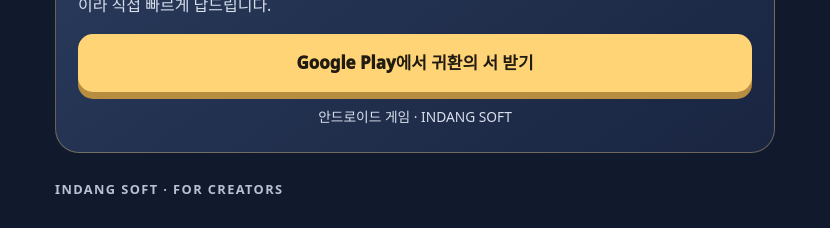
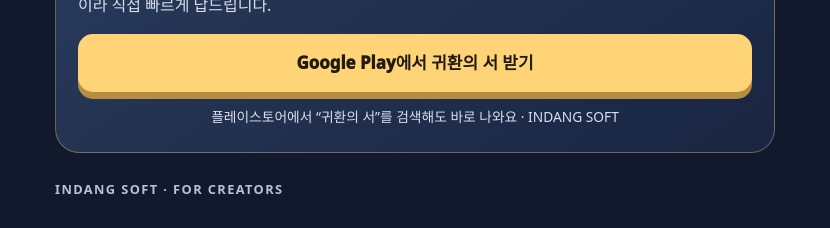
Before and after one commit to Mike-kor/Mike-kor.github.io, a Jekyll site: the page fun/tome-of-return/creator/index.html, which Jekyll copies as it is, in a window 1280 px wide. Shown: the part 1952-2180 px from the top of the page, without its empty margins (225-1055 px from the left). Built offline with Jekyll 4.4.1, drawn with Linux system fonts in a browser that asks for light colours.

Commit message:
Add Play Store search hint to creator brochure
Co-Authored-By: Claude Opus 5.5 <noreply@anthropic.com>
Claude-Session: https://claude.ai/code/session_014bh5pSC2ZckZeWtY3uPAiT

```diff
--- a/fun/tome-of-return/creator/index.html
+++ b/fun/tome-of-return/creator/index.html
@@ -102,7 +102,7 @@
         <h2 style="margin:0">쿠폰 챙기셨으면, 원정 출발!</h2>
         <p>영상에 쓰실 스크린샷·아이콘이 필요하시거나 궁금한 점이 있으면 메일에 답장만 주세요. 작은 인디 팀이라 직접 빠르게 답드립니다.</p>
         <a class="button" href="/install/tome-of-return/?utm_source=youtube_creator&amp;utm_medium=email&amp;utm_campaign=creator_coupon">Google Play에서 귀환의 서 받기</a>
-        <p class="fine">안드로이드 게임 · INDANG SOFT</p>
+        <p class="fine">플레이스토어에서 “귀환의 서”를 검색해도 바로 나와요 · INDANG SOFT</p>
       </section>
     </main>
     <footer>INDANG SOFT · FOR CREATORS</footer>
```
